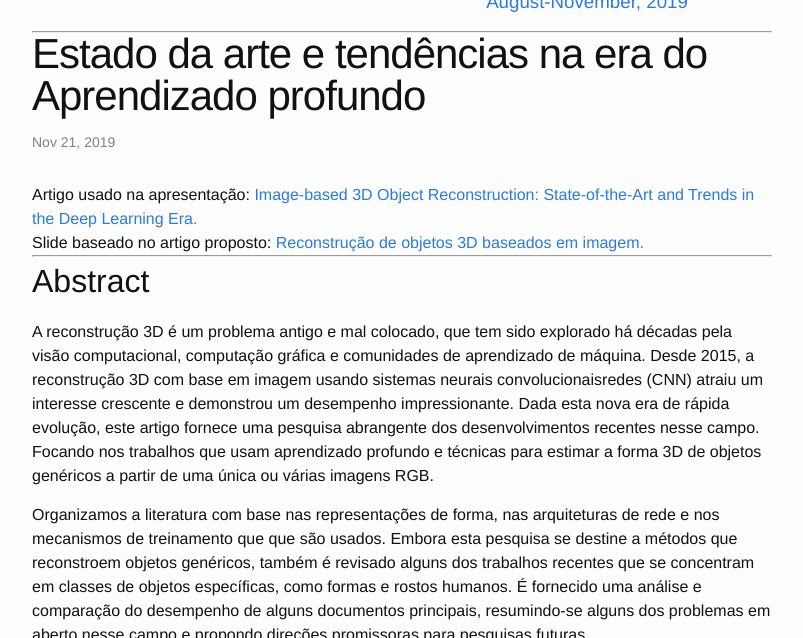
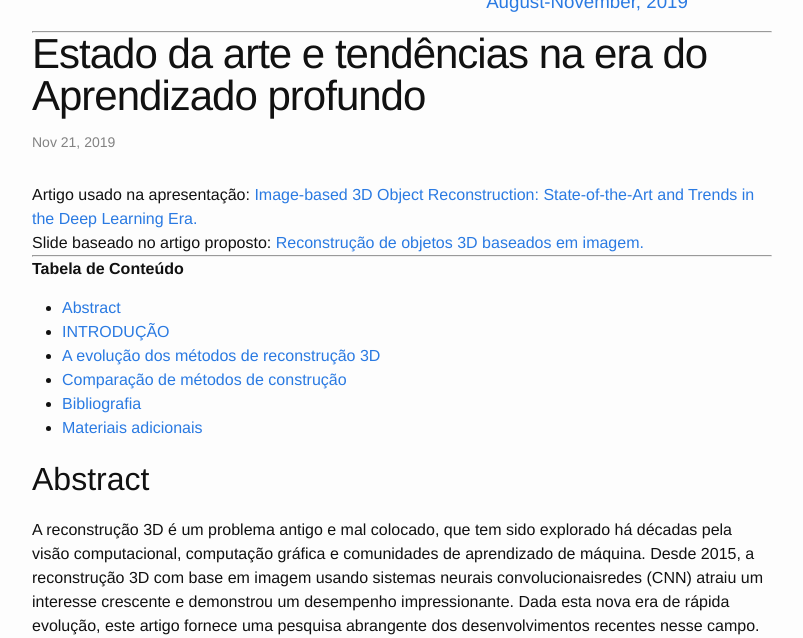
Before and after one commit to lopesivan/lopesivan.github.io, a Jekyll site: the page built from _posts/2019-11-21-image-processing-for-vision-and-graphics.markdown, in a window 1280 px wide and 900 px high, scrolled down 389 px, cut to the strip 0-638 px from the top of the window. Shown: the whole strip, without its empty margins (238-1041 px from the left). Built offline with Jekyll 4.4.1, drawn with Linux system fonts in a browser that asks for light colours.

Commit message:
Atualiza o arquivo _posts/2019-11-21-image-processing-for-vision-and-graphics.markdown

```diff
--- a/_posts/2019-11-21-image-processing-for-vision-and-graphics.markdown
+++ b/_posts/2019-11-21-image-processing-for-vision-and-graphics.markdown
@@ -16,6 +16,19 @@ file="docs/slide.pdf"
 name="Reconstrução de objetos 3D baseados em imagem." %}
 
 ---
+
+<!-- START doctoc generated TOC please keep comment here to allow auto update -->
+<!-- DON'T EDIT THIS SECTION, INSTEAD RE-RUN doctoc TO UPDATE -->
+**Tabela de Conteúdo**
+
+- [Abstract](#abstract)
+- [INTRODUÇÃO](#introdu%C3%A7%C3%A3o)
+- [A evolução dos métodos de reconstrução 3D](#a-evolu%C3%A7%C3%A3o-dos-m%C3%A9todos-de-reconstru%C3%A7%C3%A3o-3d)
+- [Comparação de métodos de construção](#compara%C3%A7%C3%A3o-de-m%C3%A9todos-de-constru%C3%A7%C3%A3o)
+- [Bibliografia](#bibliografia)
+- [Materiais adicionais](#materiais-adicionais)
+
+<!-- END doctoc generated TOC please keep comment here to allow auto update -->
 
 ## Abstract
 
```
